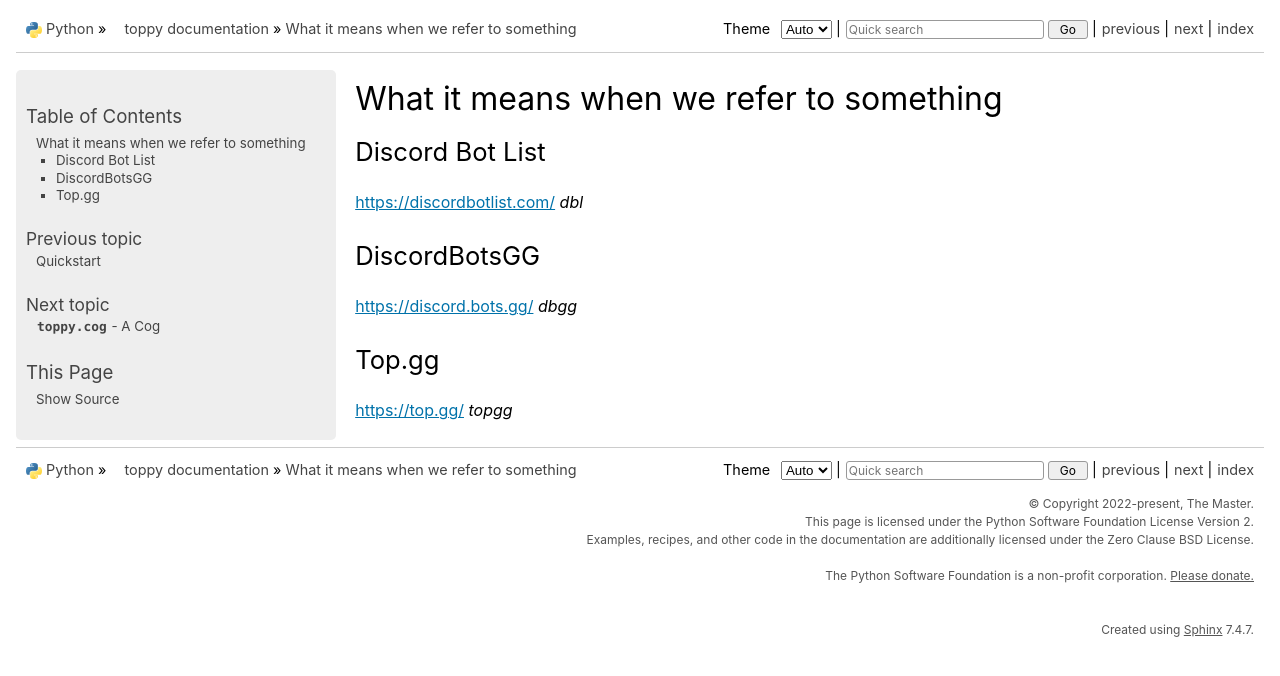
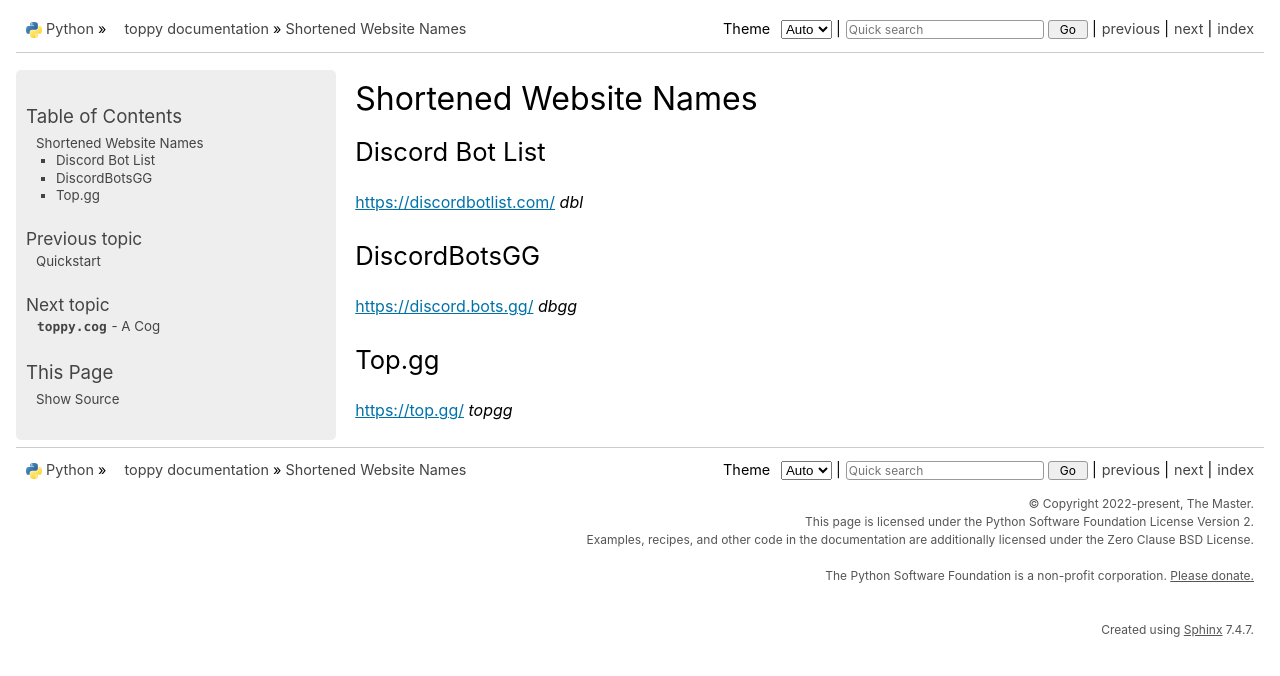
Before and after one commit to TheMaster3558/toppy, a Sphinx documentation site: the page built from docs/sites.rst, in a window 1280 px wide. Shown: the top 676 px of the page. Built offline with Sphinx 7.4.7, drawn with Linux system fonts in a browser that asks for light colours.

Commit message:
Update titles

```diff
--- a/docs/sites.rst
+++ b/docs/sites.rst
@@ -1,5 +1,5 @@
-What it means when we refer to something
-==========================================
+Shortened Website Names
+=========================
 
 Discord Bot List
 -----------------
```
